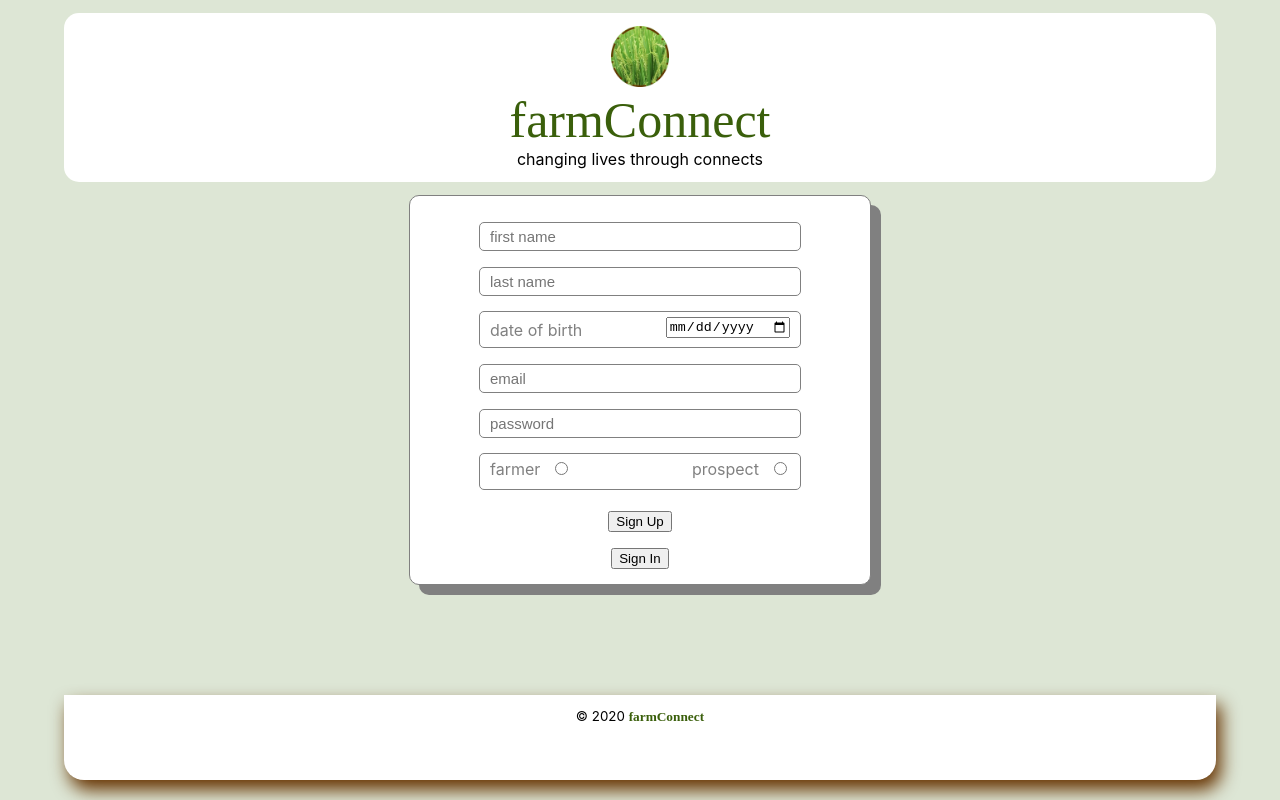
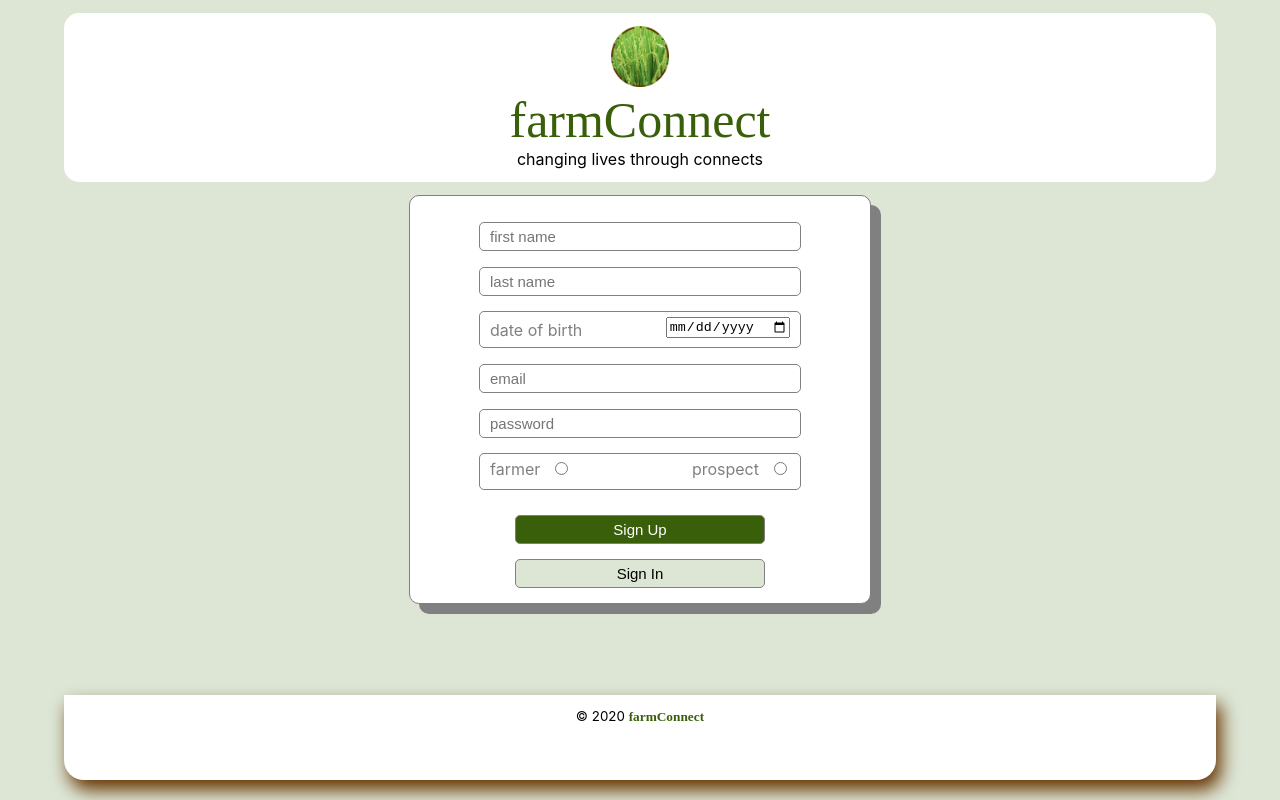
Before and after one commit to coula3/farm-connect, a React (Create React App) app in the folder farm-connect-frontend/: page /signup in a window 1280 px wide. Built offline with nearby package versions, Linux system fonts and the light colour scheme.

Commit message:
add styling to buttons on SignUp

```diff
--- a/farm-connect-frontend/src/containers/SignUp/SignUp.css
+++ b/farm-connect-frontend/src/containers/SignUp/SignUp.css
@@ -52,6 +52,7 @@
     height: 20px;
     margin: auto;
     margin-top: 15px;
+    margin-bottom: 20px;
     padding: 5px 10px 10px 10px;
     border: grey solid 1px;
     border-radius: 5px;
@@ -77,3 +78,7 @@
 #type_error_p {
     clear: both;
 }
+
+#sign_up_button {
+    margin-top: 5px;
+}
--- a/farm-connect-frontend/src/containers/SignUp/SignUp.js
+++ b/farm-connect-frontend/src/containers/SignUp/SignUp.js
@@ -75,12 +75,12 @@ class SignUp extends Component {
                             <input type="radio" id="prospect" name="type"  value="Prospect" onChange={this.handleChange} checked={this.state.user.type === "Prospect"} />
                         </div>
 
-                        <p id="type_error_p" className="errors_p_margin">{messages.typeError(this.props.errorMessages)}</p>
+                        <p id="type_error_p">{messages.typeError(this.props.errorMessages)}</p>
                     </div>
-                    <br />
-                    <button>Sign Up</button>
+
+                    <button id="sign_up_button" className="sign_up_button">Sign Up</button>
                 </form>
-                <button onClick={this.handleSwitchToSignIn}>Sign In</button>
+                <button className="sign_in_button" onClick={this.handleSwitchToSignIn}>Sign In</button>
             </div>
         )
     }
```
